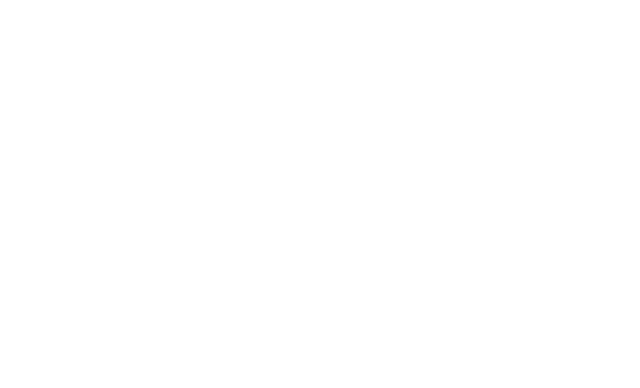
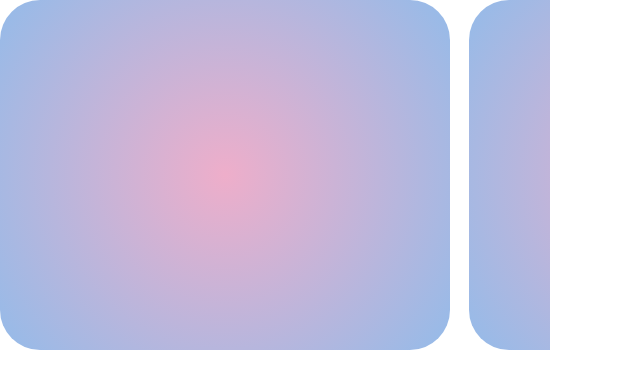
Before and after one commit to sarasmorais/carrossel, a plain HTML site: page index.html in a window 1280 px wide. Shown: the whole page, without its empty margins (0-640 px from the left). Drawn offline with Linux system fonts and the light colour scheme.

Commit message:
estilizando

```diff
--- a/style.css
+++ b/style.css
@@ -4,3 +4,29 @@
     box-sizing: border-box;
     font-family: system-ui, -apple-system, BlinkMacSystemFont, 'Segoe UI', Roboto, Oxygen, Ubuntu, Cantarell, 'Open Sans', 'Helvetica Neue', sans-serif;
 }
+
+.container{
+    max-width: 550px;
+    min-height: 350px;
+}
+
+.carrossel{
+    display: grid;
+    grid-auto-flow: column;
+    gap: 1.2rem;
+    overflow-x: auto;
+    overscroll-behavior-x: contain;
+    scroll-snap-type: x mandatory;
+    scrollbar-width: none;
+
+
+}
+
+.card{
+    background: radial-gradient(circle,rgba(238, 174, 202, 1) 0%, rgba(148, 187, 233, 1) 100%);
+    min-height: 350px;
+    min-width: 450px;
+    scroll-snap-align: center;
+    border-radius: 40px;
+
+}
```
